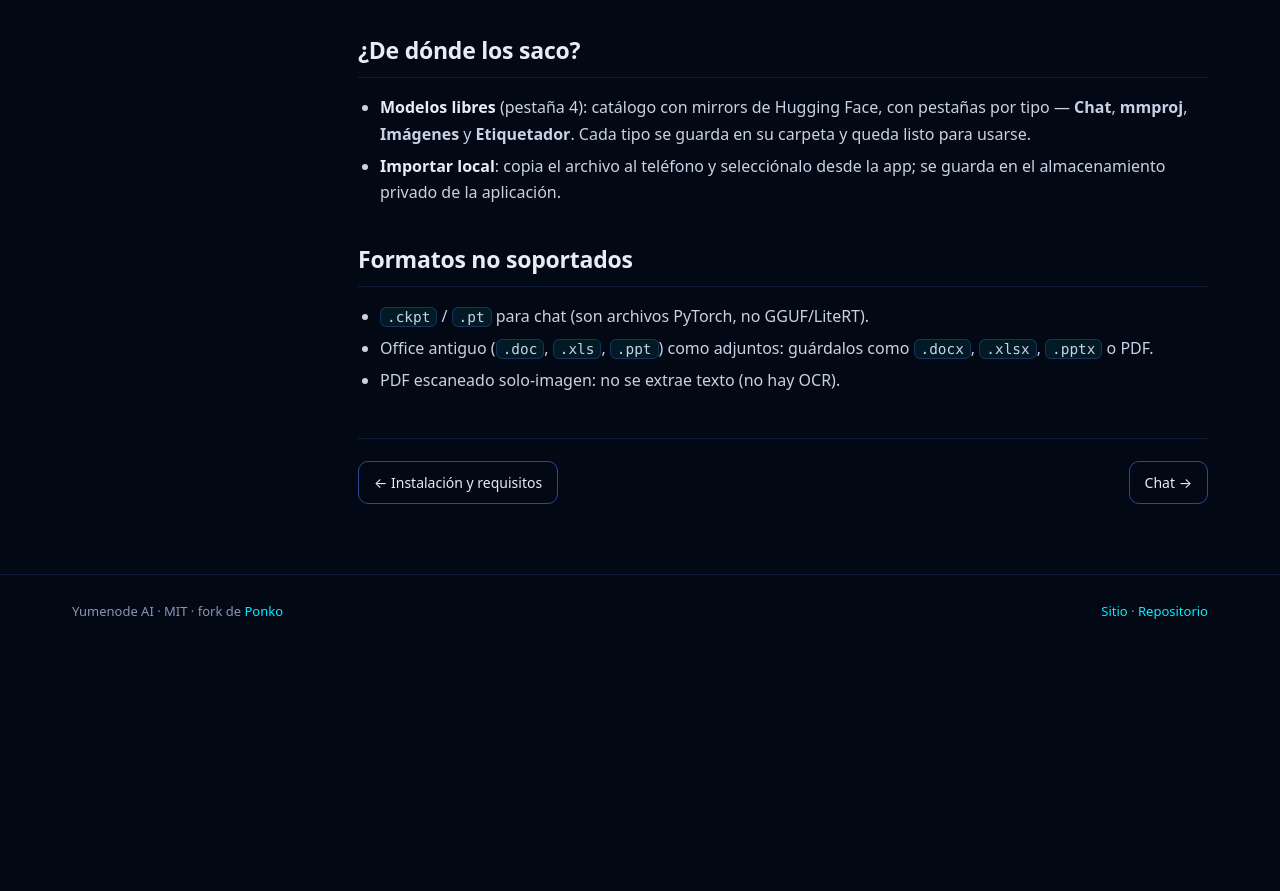
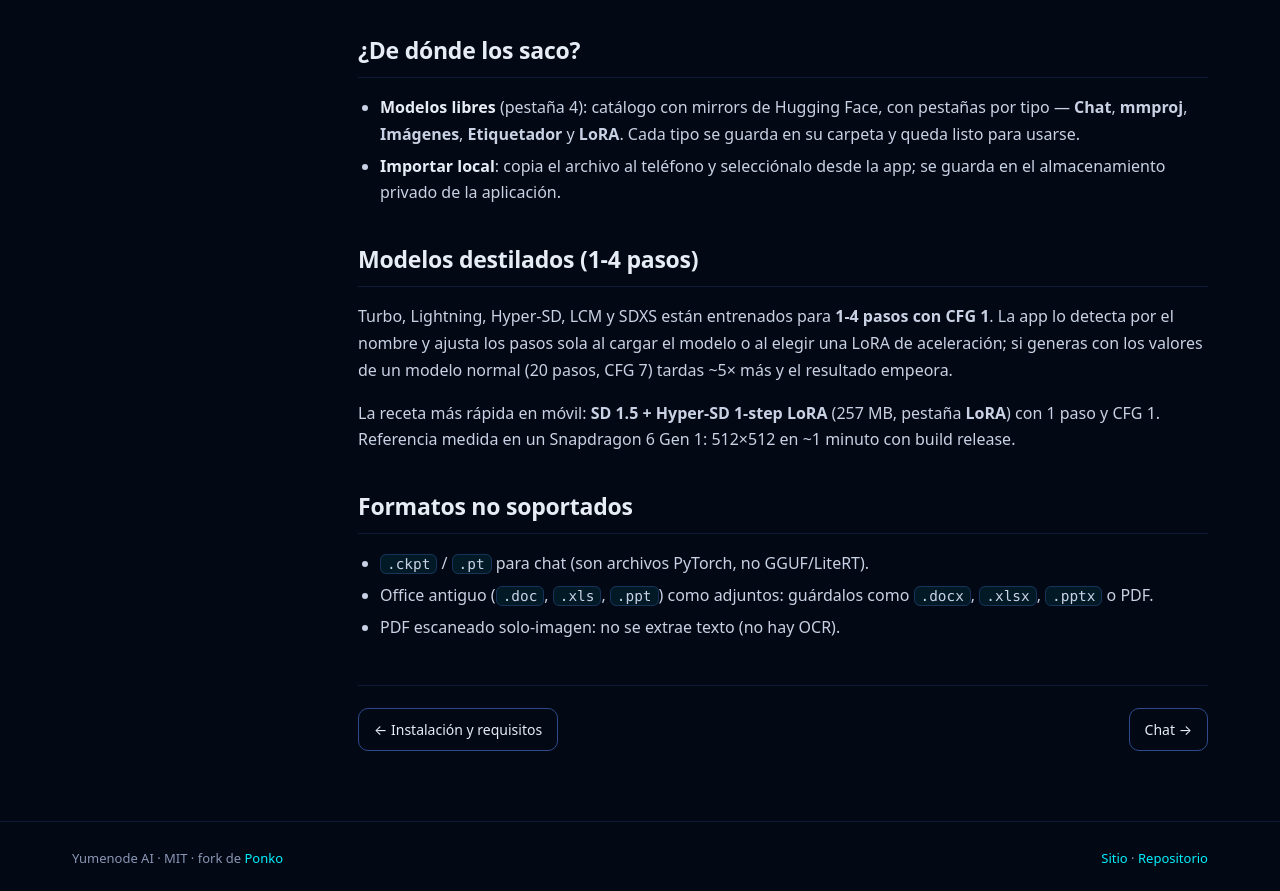
Before and after one commit to cjml555/Ponko, a plain HTML site: page docs/wiki/models.html in a window 1280 px wide. Shown: the part 1253-2144 px from the top of the page. Before the commit the page ends 1916 px from the top, so only its background shows below. Drawn offline with Linux system fonts and the light colour scheme.

Commit message:
docs(wiki): categoria LoRA en el gestor y preset de modelos destilados

```diff
--- a/docs/wiki/models.html
+++ b/docs/wiki/models.html
@@ -53,10 +53,17 @@ Se importan ambos archivos y no se descarga nada automáticamente.</p>
 
 <h2>¿De dónde los saco?</h2>
 <ul>
-  <li><strong>Modelos libres</strong> (pestaña 4): catálogo con mirrors de Hugging Face, con pestañas por tipo — <b>Chat</b>, <b>mmproj</b>, <b>Imágenes</b> y <b>Etiquetador</b>. Cada tipo se guarda en su carpeta y queda listo para usarse.</li>
+  <li><strong>Modelos libres</strong> (pestaña 4): catálogo con mirrors de Hugging Face, con pestañas por tipo — <b>Chat</b>, <b>mmproj</b>, <b>Imágenes</b>, <b>Etiquetador</b> y <b>LoRA</b>. Cada tipo se guarda en su carpeta y queda listo para usarse.</li>
   <li><strong>Importar local</strong>: copia el archivo al teléfono y selecciónalo desde la app; se guarda en el
   almacenamiento privado de la aplicación.</li>
 </ul>
+
+<h2>Modelos destilados (1-4 pasos)</h2>
+<p>Turbo, Lightning, Hyper-SD, LCM y SDXS están entrenados para <b>1-4 pasos con CFG 1</b>. La app lo detecta
+por el nombre y ajusta los pasos sola al cargar el modelo o al elegir una LoRA de aceleración; si generas con
+los valores de un modelo normal (20 pasos, CFG 7) tardas ~5× más y el resultado empeora.</p>
+<p>La receta más rápida en móvil: <b>SD 1.5 + Hyper-SD 1-step LoRA</b> (257 MB, pestaña <b>LoRA</b>) con
+1 paso y CFG 1. Referencia medida en un Snapdragon 6 Gen 1: 512×512 en ~1 minuto con build release.</p>
 
 <h2>Formatos no soportados</h2>
 <ul>
```
